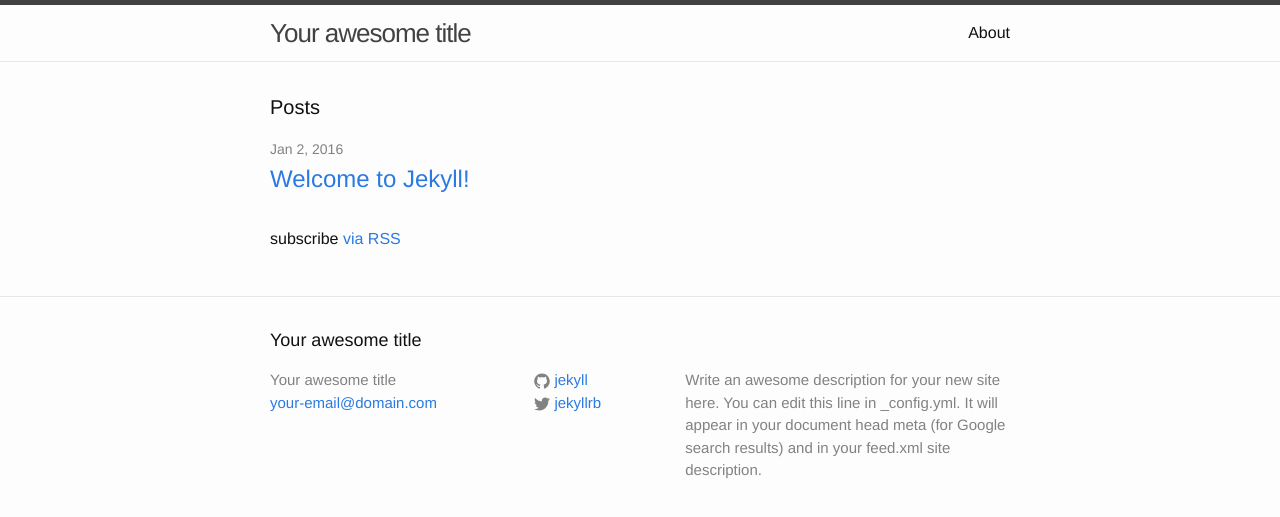
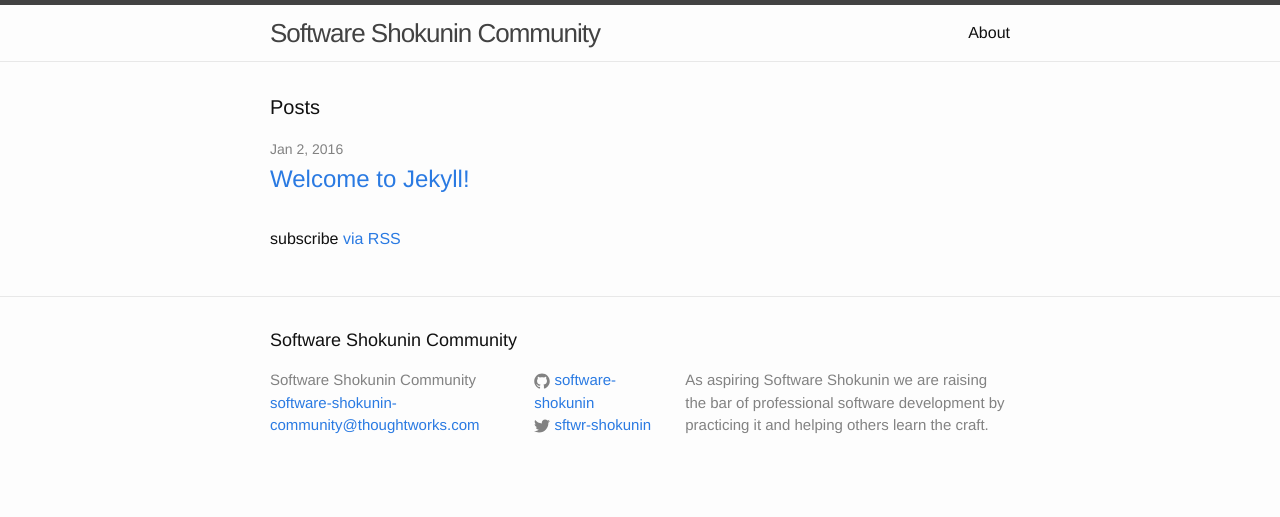
Before and after one commit to software-shokunin/software-shokunin.github.io, a Jekyll site: the page built from index.html, in a window 1280 px wide. Shown: the top 517 px of the page. Built offline with Jekyll 4.4.1, drawn with Linux system fonts in a browser that asks for light colours.

Commit message:
update default config yml

```diff
--- a/_config.yml
+++ b/_config.yml
@@ -1,14 +1,11 @@
 # Site settings
-title: Your awesome title
-email: your-email@domain.com
-description: > # this means to ignore newlines until "baseurl:"
-  Write an awesome description for your new site here. You can edit this
-  line in _config.yml. It will appear in your document head meta (for
-  Google search results) and in your feed.xml site description.
+title: Software Shokunin Community
+email: software-shokunin-community@thoughtworks.com
+description: As aspiring Software Shokunin we are raising the bar of professional software development by practicing it and helping others learn the craft.
 baseurl: "" # the subpath of your site, e.g. /blog/
-url: "http://yourdomain.com" # the base hostname & protocol for your site
-twitter_username: jekyllrb
-github_username:  jekyll
+url: "http://software-shokunin.github.io/"
+twitter_username: sftwr-shokunin
+github_username:  software-shokunin
 
 # Build settings
 markdown: kramdown
```
